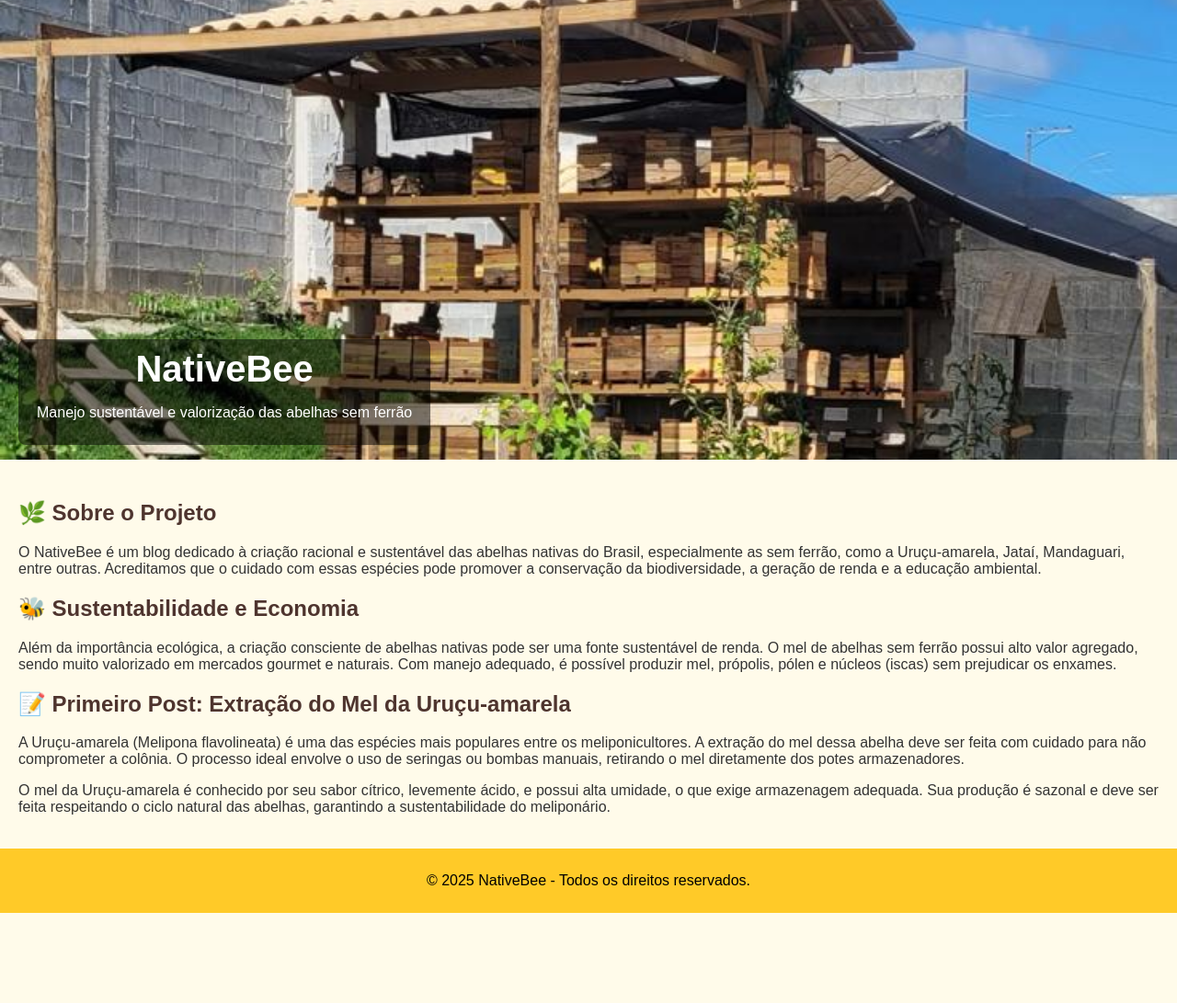
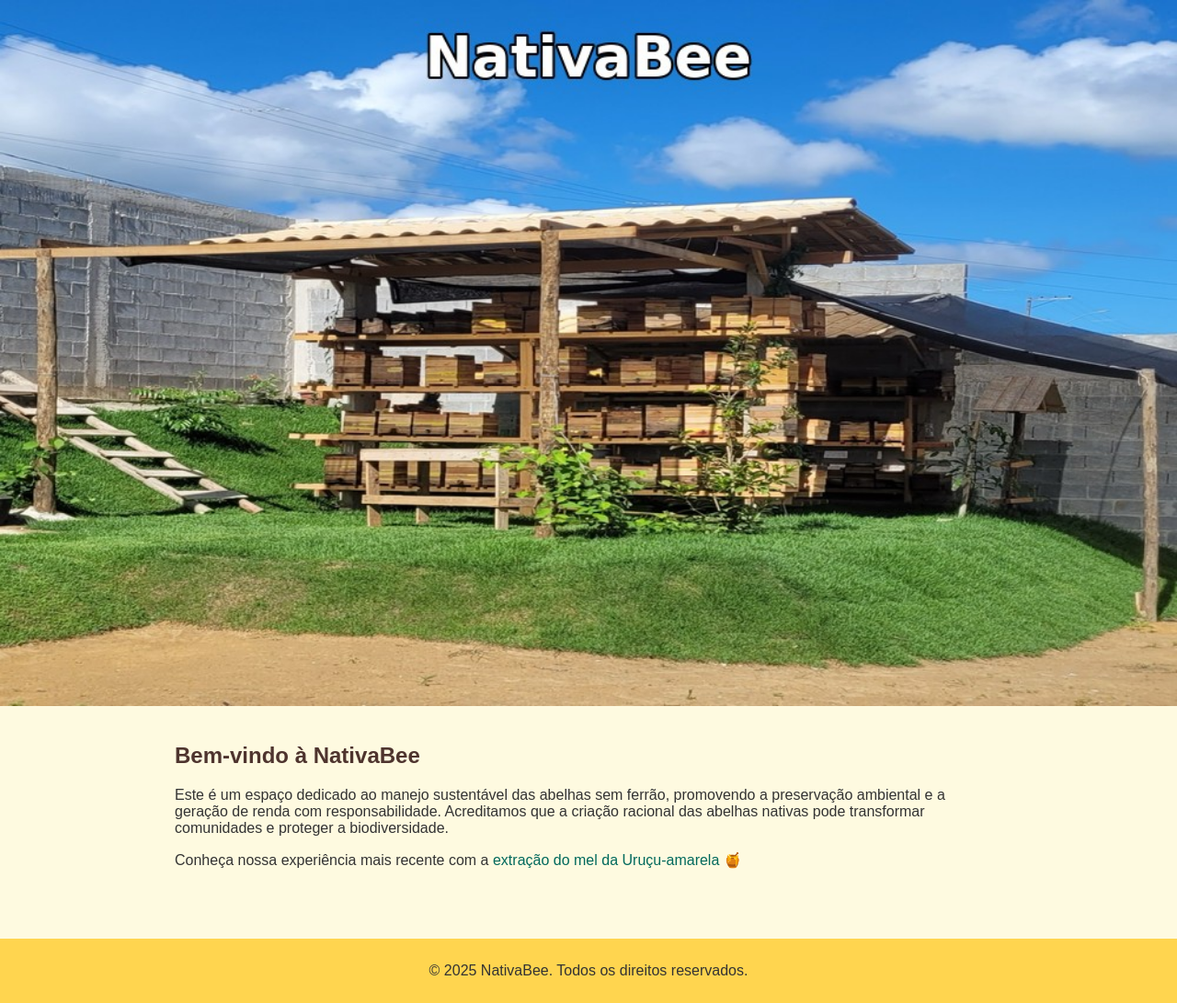
Before and after one commit to nativabee/nativabee.github.io, a plain HTML site: page index.html in a window 1280 px wide. Shown: the whole page at 92% size. Before the commit the page ends 993 px from the top, so only its background shows below. Drawn offline with Linux system fonts and the light colour scheme.

Commit message:
Add files via upload

```diff
--- a/index.html
+++ b/index.html
@@ -3,35 +3,26 @@
 <html lang="pt-br">
 <head>
   <meta charset="UTF-8">
-    <meta name="viewport" content="width=device-width, initial-scale=1.0">
-    <title>NativeBee - Criação Sustentável de Abelhas Nativas</title>
+  <title>NativaBee - Abelhas Sem Ferrão</title>
   <link rel="stylesheet" href="style.css">
 </head>
 <body>
   <header class="hero">
-        <img src="capa-liponario.jpeg" alt="Foto do Meliponário" class="hero-img">
-        <div class="hero-text">
-            <h1>NativeBee</h1>
-            <p>Manejo sustentável e valorização das abelhas sem ferrão</p>
-        </div>
+    <img src="capa-liponario-final.jpeg" alt="Meliponário NativaBee">
   </header>
   <main>
     <section>
-            <h2>🌿 Sobre o Projeto</h2>
-            <p>O NativeBee é um blog dedicado à criação racional e sustentável das abelhas nativas do Brasil, especialmente as sem ferrão, como a Uruçu-amarela, Jataí, Mandaguari, entre outras. Acreditamos que o cuidado com essas espécies pode promover a conservação da biodiversidade, a geração de renda e a educação ambiental.</p>
-        </section>
-        <section>
-            <h2>🐝 Sustentabilidade e Economia</h2>
-            <p>Além da importância ecológica, a criação consciente de abelhas nativas pode ser uma fonte sustentável de renda. O mel de abelhas sem ferrão possui alto valor agregado, sendo muito valorizado em mercados gourmet e naturais. Com manejo adequado, é possível produzir mel, própolis, pólen e núcleos (iscas) sem prejudicar os enxames.</p>
-        </section>
-        <section>
-            <h2>📝 Primeiro Post: Extração do Mel da Uruçu-amarela</h2>
-            <p>A Uruçu-amarela (Melipona flavolineata) é uma das espécies mais populares entre os meliponicultores. A extração do mel dessa abelha deve ser feita com cuidado para não comprometer a colônia. O processo ideal envolve o uso de seringas ou bombas manuais, retirando o mel diretamente dos potes armazenadores.</p>
-            <p>O mel da Uruçu-amarela é conhecido por seu sabor cítrico, levemente ácido, e possui alta umidade, o que exige armazenagem adequada. Sua produção é sazonal e deve ser feita respeitando o ciclo natural das abelhas, garantindo a sustentabilidade do meliponário.</p>
+      <h1>Bem-vindo à NativaBee</h1>
+      <p>
+        Este é um espaço dedicado ao manejo sustentável das abelhas sem ferrão, promovendo a preservação ambiental e a geração de renda com responsabilidade. Acreditamos que a criação racional das abelhas nativas pode transformar comunidades e proteger a biodiversidade.
+      </p>
+      <p>
+        Conheça nossa experiência mais recente com a <a href="urucu-amarela.html">extração do mel da Uruçu-amarela</a> 🍯
+      </p>
     </section>
   </main>
   <footer>
-        <p>&copy; 2025 NativeBee - Todos os direitos reservados.</p>
+    <p>&copy; 2025 NativaBee. Todos os direitos reservados.</p>
   </footer>
 </body>
 </html>
--- a/style.css
+++ b/style.css
@@ -1,43 +1,37 @@
 
 body {
   font-family: Arial, sans-serif;
+  background: #fefae0;
+  color: #333;
   margin: 0;
   padding: 0;
-    background: #fffbea;
-    color: #333;
 }
-.hero {
-    position: relative;
-    text-align: center;
-    color: white;
-}
-.hero-img {
+.hero img {
   width: 100%;
   height: auto;
-    max-height: 500px;
-    object-fit: cover;
-}
-.hero-text {
-    position: absolute;
-    bottom: 20px;
-    left: 20px;
-    background: rgba(0,0,0,0.5);
-    padding: 10px 20px;
-    border-radius: 8px;
-}
-header h1 {
-    margin: 0;
-    font-size: 2.5em;
+  display: block;
 }
 main {
   padding: 20px;
+  max-width: 900px;
+  margin: auto;
 }
-h2 {
+h1 {
   color: #4e342e;
 }
+ul {
+  padding-left: 20px;
+}
 footer {
-    background: #ffca28;
+  background: #ffd54f;
   text-align: center;
   padding: 10px;
-    color: #000;
+  margin-top: 40px;
 }
+a {
+  color: #00695c;
+  text-decoration: none;
+}
+a:hover {
+  text-decoration: underline;
+}
```
Also changed, not shown: urucu-amarela.html (added, +28 -0 lines), capa-liponario-final.jpeg (added). Lines whose indentation alone changed are shown as unchanged.
